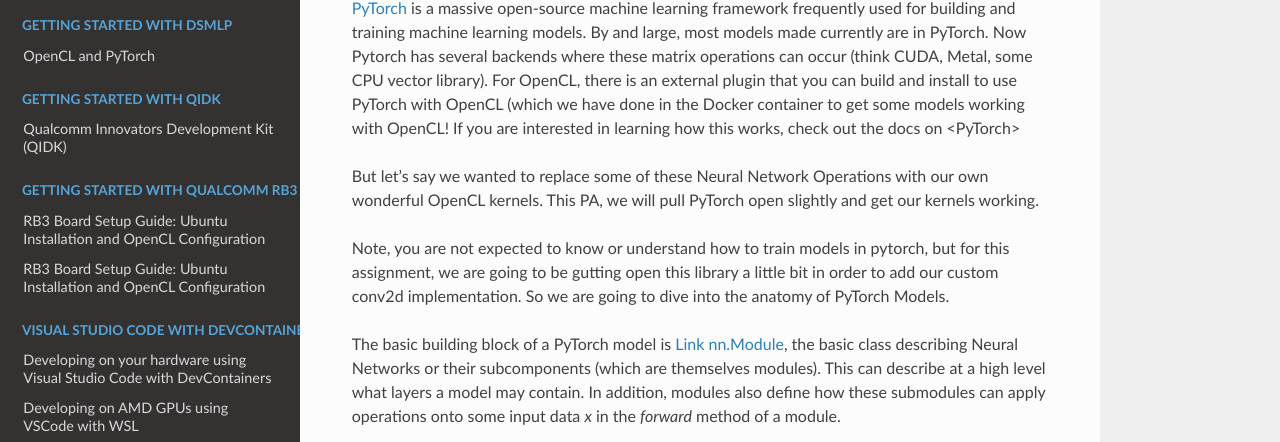
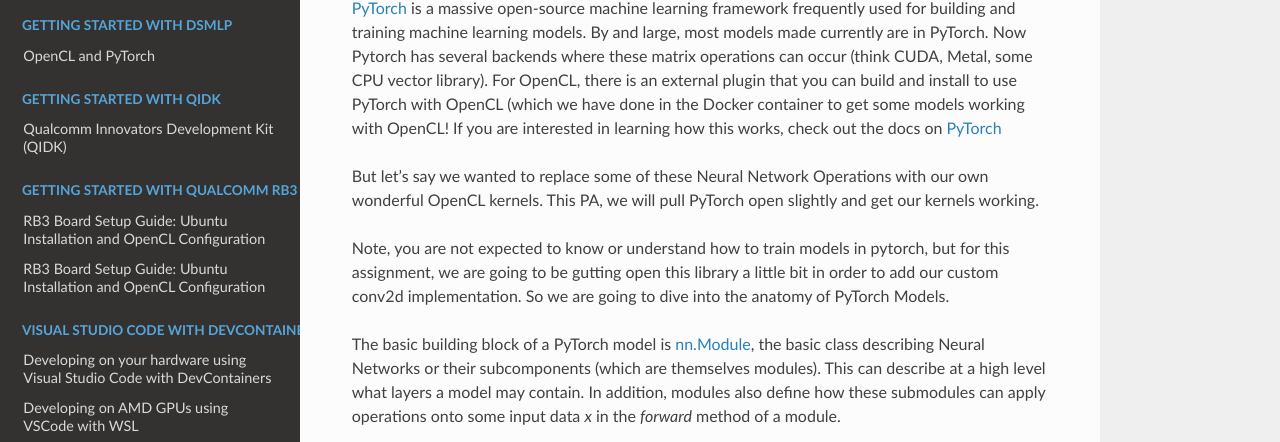
Before and after one commit to KastnerRG/cse160-docs, a Sphinx documentation site: the page built from docs/source/PA6.rst, in a window 1280 px wide and 1400 px high, scrolled down 330 px. Shown: the part 259-701 px from the top of the window. Built offline with Sphinx 7.4.7 and the Read the Docs theme 3.1.0, drawn with Linux system fonts in a browser that asks for light colours; formulas are drawn with MathJax 3; cross-references to code outside the pages are shown as plain code; some of the changed text lies outside the part shown.

Commit message:
More Link Fixes

```diff
--- a/docs/source/PA6.rst
+++ b/docs/source/PA6.rst
@@ -19,14 +19,14 @@
 
 `PyTorch <https://pytorch.org/>`__ is a massive open-source machine learning framework frequently used for building and training machine learning models. By and large, most models made currently are in PyTorch.
 Now Pytorch has several backends where these matrix operations can occur (think CUDA, Metal, some CPU vector library). For OpenCL, there is an external plugin that you can build and install to use
-PyTorch with OpenCL (which we have done in the Docker container to get some models working with OpenCL! If you are interested in learning how this works, check out the docs on <PyTorch>
+PyTorch with OpenCL (which we have done in the Docker container to get some models working with OpenCL! If you are interested in learning how this works, check out the docs on `<PyTorch>`__
 
 But let's say we wanted to replace some of these Neural Network Operations with our own wonderful OpenCL kernels. This PA, we will pull PyTorch open slightly and get our kernels working.
 
 Note, you are not expected to know or understand how to train models in pytorch, but for this assignment, we are going to be gutting open this library a little bit in order to add our custom conv2d implementation.
 So we are going to dive into the anatomy of PyTorch Models.
 
-The basic building block of a PyTorch model is `Link nn.Module <https://docs.pytorch.org/docs/stable/generated/torch.nn.Module.html>`__, the basic class describing Neural Networks or their subcomponents
+The basic building block of a PyTorch model is `nn.Module <https://docs.pytorch.org/docs/stable/generated/torch.nn.Module.html>`__, the basic class describing Neural Networks or their subcomponents
 (which are themselves modules). This can describe at a high level what layers a model may contain. In addition, modules also define how these submodules can apply operations onto some input data `x` in the `forward` method of a module.
 
 One such example can be seen below.
@@ -95,6 +95,7 @@
 
 **Go to PA6/setup.py**
 On line 13 after :code:`os.path.join(here, '../helper_lib'),` add also :code:`os.path.join(here, 'opencl_functions'),` so you have the following code:
+
 .. code-block:: python
     includes_dir = [
         os.path.join(here, '../helper_lib'),
@@ -135,7 +136,7 @@
 Part 2: Implement PyTorch's Conv2d Layer And Listen To Screaming Pihas
 ~~~~~~~~~~~~~~~~~~~~~~~~~~~~~~~~~~~~~~~~~~~~~~~~~~~~~~~~~~~~~~~~~~~~~
 
-We will do the same sort of thing for Conv2d. And by we, I mean everything, for calling our Convolution Kernel from PyTorch is implemented (see :code:`PA6/utils/conv2d_forward.py`). We will use this forward function that mimics the behavior of the forward function in Conv2d for pytorch <https://docs.pytorch.org/docs/stable/generated/torch.nn.Conv2d.html>
+We will do the same sort of thing for Conv2d. And by we, I mean everything, for calling our Convolution Kernel from PyTorch is implemented (see :code:`PA6/utils/conv2d_forward.py`). We will use this forward function that mimics the behavior of the forward function in Conv2d for `pytorch <https://docs.pytorch.org/docs/stable/generated/torch.nn.Conv2d.html>`__
 (Hint: of all the things linked on this PA, PLEASE READ THE PYTORCH DOCS ON Conv2d. This was literally what this PA was designed against.)
 
 For this Part, we can look at two Python scripts to help us develop our implementation. Take a look at the following things:
@@ -215,4 +216,4 @@
 The goal of this course is not to teach you Machine Learning. However, some of this PA was made by training on OpenCL with PyTorch. If you are curious how exactly that works, you can
 
 1. Go to PA6/extras/train_audio.py and run the training script yourself (make sure to have some space on your machine, BirdSet takes up a lot of space)
-2. Check out <PyTorch>
+2. Check out `<PyTorch>`__
```
Also changed, not shown: other parts of docs/source/PA6.rst (+1 -1 lines).
